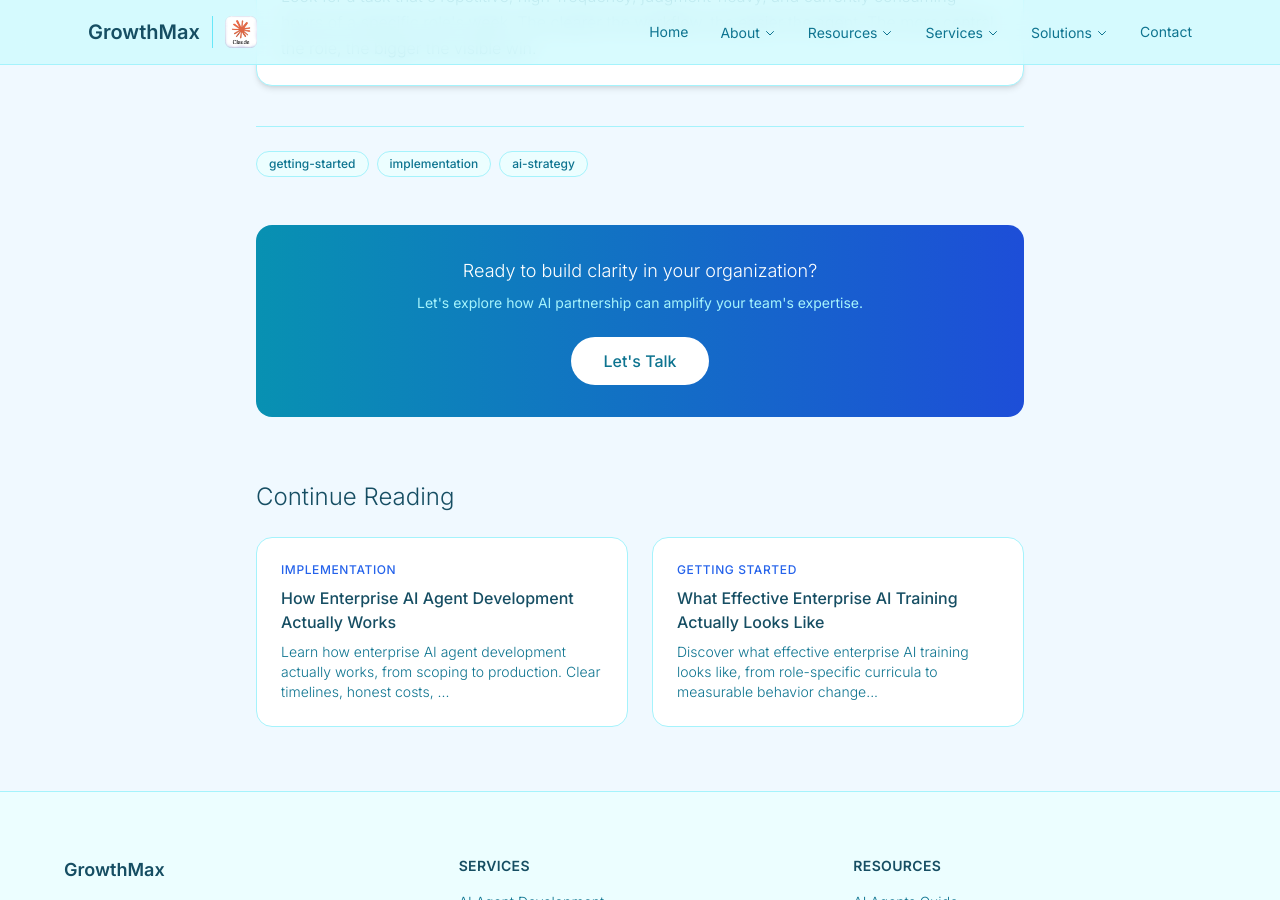
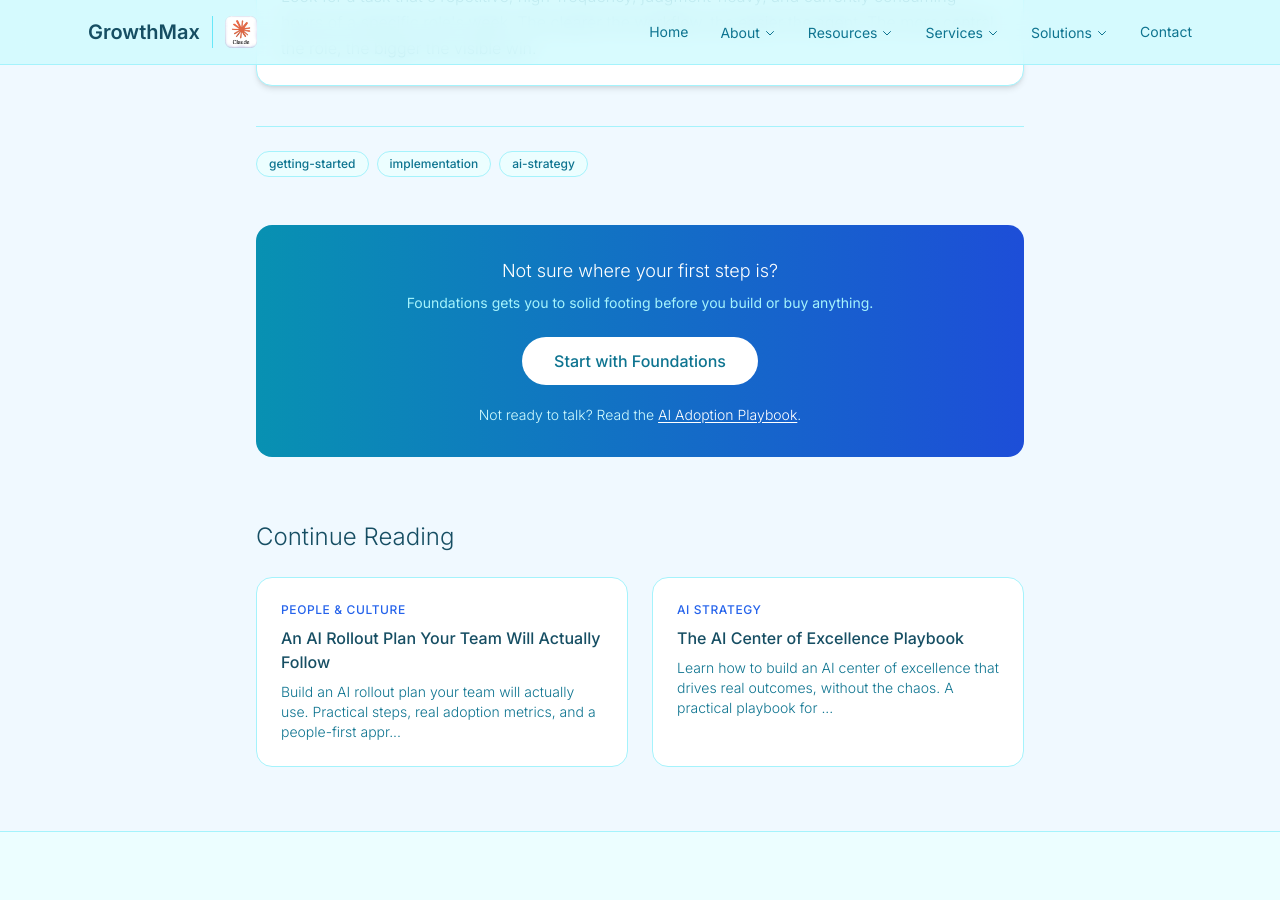
Before and after one commit to growthmaxinc/growthmaxweb, a Jekyll site: the page built from _posts/2026-03-19-your-first-ai-agent.md, in a window 1280 px wide and 900 px high, scrolled down 4579 px. Built offline with Jekyll 4.4.1, drawn with Linux system fonts in a browser that asks for light colours; nearby versions of some CDN libraries; some of the changed lines change nothing that is shown.

Commit message:
Route post CTAs by topic and fix related-post concentration

```diff
--- a/_layouts/post.html
+++ b/_layouts/post.html
@@ -206,33 +206,131 @@
 			{% endif %}
 
 			<!-- CTA -->
+			{% comment %}
+				CTA routing by topic.
+
+				All 46 posts previously ended with the same "Let's Talk" block
+				pointing at /#contact, which made the reader do the routing and
+				bounced them out of the content back to the top of the homepage.
+				A reader finishing "What a Custom AI Agent Costs" is a scoping
+				buyer for Agent Development; a reader finishing "How to Train
+				Your Team on AI" is a Bootcamp buyer. They now get different
+				destinations.
+
+				Precedence runs specific to general. `agents` (11 posts) and
+				`training` (7) are narrow enough to route confidently. The broad
+				tags `getting-started` and `adoption` (28 each) fall through to
+				Foundations. `implementation` and `ai-strategy` are deliberately
+				NOT mapped: at 29 and 41 of 46 posts they carry no signal.
+				Anything unmatched keeps the original contact CTA.
+
+				See daily-improvement-2026-09-14.md, Finding 2.
+			{% endcomment %}
+			{% assign cta_url = "/#contact" %}
+			{% assign cta_label = "Let's Talk" %}
+			{% assign cta_lead = "Ready to build clarity in your organization?" %}
+			{% assign cta_sub = "Let's explore how AI partnership can amplify your team's expertise." %}
+			{% if page.tags contains "agents" %}
+				{% assign cta_url = "/solutions/agent-development.html" %}
+				{% assign cta_label = "See how we build agents" %}
+				{% assign cta_lead = "Thinking about an agent of your own?" %}
+				{% assign cta_sub = "We build custom AI agents around the way your team already works." %}
+			{% elsif page.tags contains "training" or page.tags contains "employee-experience" or page.tags contains "people-culture" %}
+				{% assign cta_url = "/solutions/bootcamp.html" %}
+				{% assign cta_label = "See how we train teams" %}
+				{% assign cta_lead = "Want your team to feel confident with this?" %}
+				{% assign cta_sub = "Our bootcamp is hands-on training built around the work your people already do." %}
+			{% elsif page.tags contains "getting-started" or page.tags contains "adoption" %}
+				{% assign cta_url = "/solutions/foundations.html" %}
+				{% assign cta_label = "Start with Foundations" %}
+				{% assign cta_lead = "Not sure where your first step is?" %}
+				{% assign cta_sub = "Foundations gets you to solid footing before you build or buy anything." %}
+			{% endif %}
 			<div class="mt-12 p-8 bg-gradient-to-r from-cyan-600 to-blue-700 rounded-2xl text-center">
-				<p class="text-white text-lg font-light mb-2">Ready to build clarity in your organization?</p>
-				<p class="text-cyan-200 text-sm mb-6">Let's explore how AI partnership can amplify your team's expertise.</p>
-				<a href="/#contact" class="inline-block px-8 py-3 bg-white text-cyan-700 rounded-full font-medium hover:shadow-lg transition-all">
-					Let's Talk
+				<p class="text-white text-lg font-light mb-2">{{ cta_lead }}</p>
+				<p class="text-cyan-200 text-sm mb-6">{{ cta_sub }}</p>
+				<a href="{{ cta_url }}" class="inline-block px-8 py-3 bg-white text-cyan-700 rounded-full font-medium hover:shadow-lg transition-all">
+					{{ cta_label }}
 				</a>
+				{% comment %}
+					Secondary, lower-commitment offer. The contact form is a
+					"talk to a human" commitment and was the only conversion
+					event on the site, which left the majority of readers who
+					are researching rather than buying with nowhere to go.
+				{% endcomment %}
+				<p class="mt-5 text-cyan-100 text-sm font-light">
+					Not ready to talk? Read the
+					<a href="/resources/ai-adoption-playbook.html" class="text-white underline underline-offset-2 hover:text-cyan-200 transition-colors">AI Adoption Playbook</a>.
+				</p>
 			</div>
 
 			<!-- Related Posts -->
-			{% assign related = site.posts | where_exp: "post", "post.url != page.url" %}
+			{% comment %}
+				Related-post selection.
+
+				The previous implementation filtered on "shares at least one
+				tag" and then took the head of site.posts, which is
+				reverse-chronological. Because `ai-strategy` sits on 41 of 46
+				posts, that filter admitted nearly everything, so the head of
+				the list did all the work: every post linked to the two newest
+				posts. Measured on production 2026-09-14, 86 of the 92 available
+				link slots landed on two URLs and 42 of 46 posts received zero
+				inbound links. The sink also moved, so each new post drained the
+				previous one, permanently concentrating link equity on the page
+				with the least accumulated authority.
+
+				Two changes fix it:
+
+				1. RANK BY SHARED-TAG COUNT, not by a boolean. Candidates
+				   sharing 2+ tags are preferred over those sharing exactly 1,
+				   so the broad tags stop deciding the outcome on their own.
+				2. ROTATE THE WINDOW. The start index is derived from the post's
+				   own date and title length rather than always being 0, so the
+				   92 slots spread across the corpus instead of piling onto
+				   whatever shipped last. Deterministic, so builds stay
+				   reproducible and the same post always renders the same pair.
+
+				See daily-improvement-2026-09-14.md, Finding 1.
+			{% endcomment %}
+			{% assign strong = "" | split: "" %}
+			{% assign weak = "" | split: "" %}
 			{% if page.tags.size > 0 %}
-				{% assign related = "" | split: "" %}
-				{% for post in site.posts %}
-					{% if post.url != page.url %}
-						{% assign common_tags = post.tags | where_exp: "tag", "page.tags contains tag" %}
-						{% if common_tags.size > 0 %}
-							{% assign related = related | push: post %}
+				{% for p in site.posts %}
+					{% if p.url != page.url %}
+						{% assign common_tags = p.tags | where_exp: "tag", "page.tags contains tag" %}
+						{% if common_tags.size >= 2 %}
+							{% assign strong = strong | push: p %}
+						{% elsif common_tags.size == 1 %}
+							{% assign weak = weak | push: p %}
 						{% endif %}
 					{% endif %}
 				{% endfor %}
 			{% endif %}
-			{% assign related = related | slice: 0, 3 %}
+			{% assign pool = strong %}
+			{% if pool.size < 2 %}
+				{% assign pool = strong | concat: weak %}
+			{% endif %}
+			{% if pool.size < 2 %}
+				{% assign pool = site.posts | where_exp: "p", "p.url != page.url" %}
+			{% endif %}
+			{% assign related = "" | split: "" %}
+			{% if pool.size > 0 %}
+				{% assign seed = page.date | date: "%j" | plus: 0 %}
+				{% assign seed = seed | plus: page.title.size %}
+				{% assign first_i = seed | modulo: pool.size %}
+				{% assign first_pick = pool[first_i] %}
+				{% assign related = related | push: first_pick %}
+				{% if pool.size > 1 %}
+					{% assign second_i = first_i | plus: 1 | modulo: pool.size %}
+					{% assign second_pick = pool[second_i] %}
+					{% assign related = related | push: second_pick %}
+				{% endif %}
+			{% endif %}
 			{% if related.size > 0 %}
 			<div class="mt-16">
 				<h2 class="text-2xl font-light text-cyan-900 mb-6">Continue Reading</h2>
 				<div class="grid grid-cols-1 md:grid-cols-2 gap-6">
-					{% for post in related limit:2 %}
+					{% for post in related %}
 					<a href="{{ post.url }}" class="group p-6 bg-white border border-cyan-200 rounded-2xl hover:shadow-lg transition-all">
 						{% if post.category %}
 						<p class="text-xs font-medium text-blue-600 uppercase tracking-wider mb-2">{{ post.category }}</p>
```
